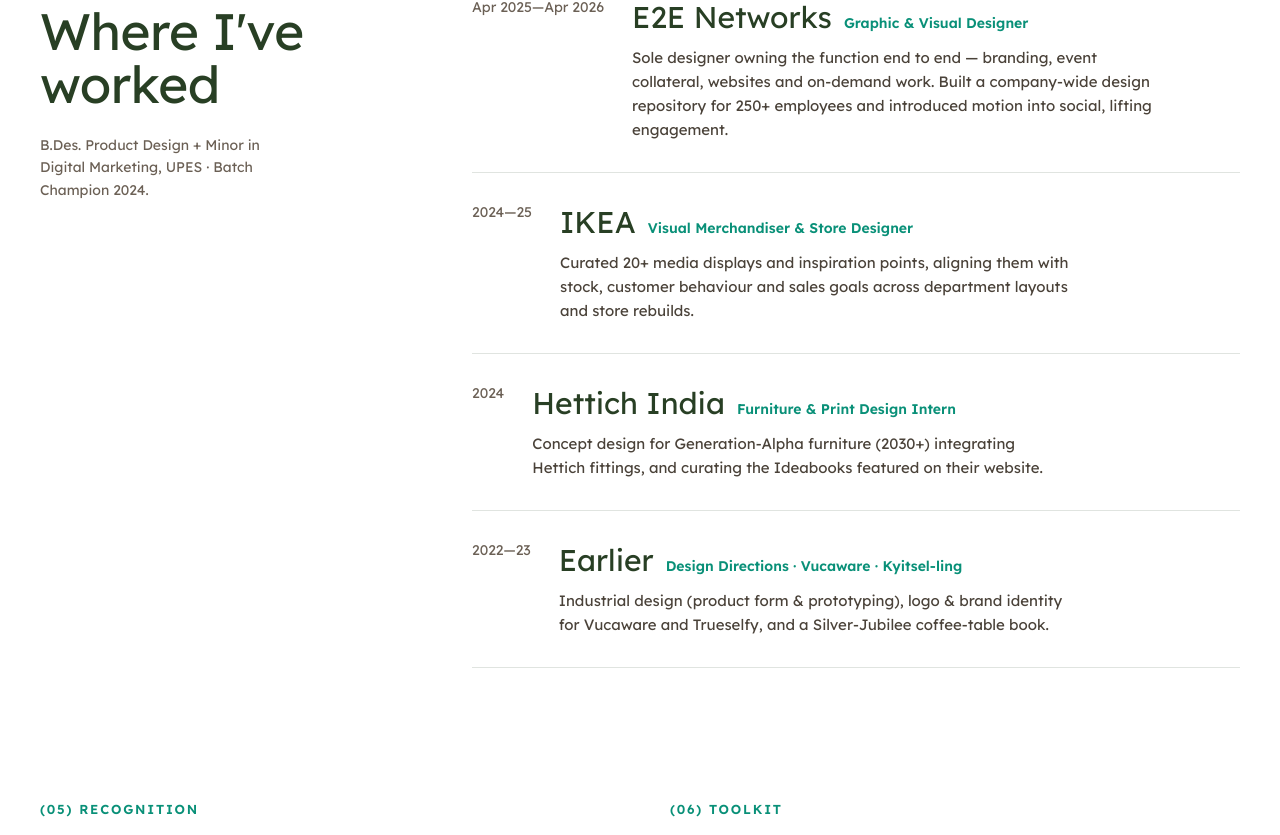
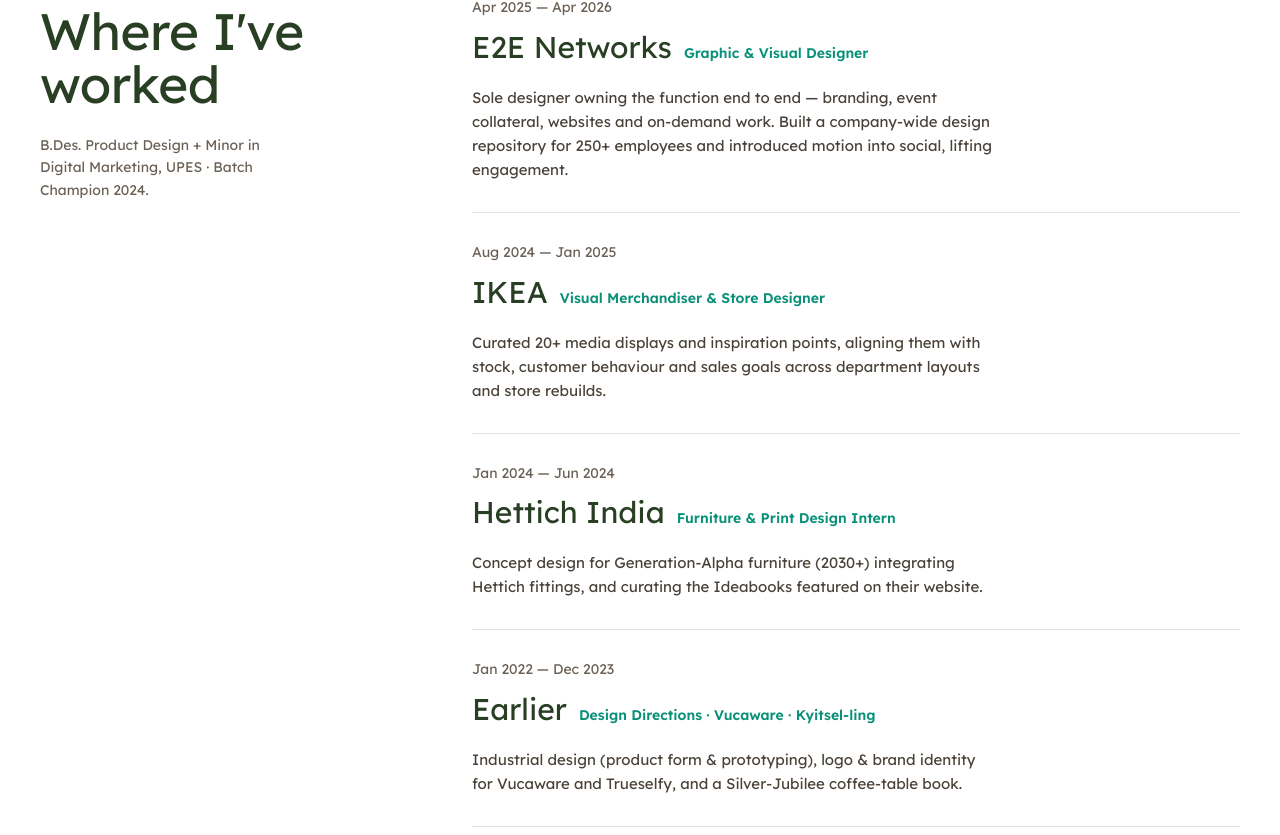
Before and after one commit to adityaoberai/anandita-wagh-website, a SvelteKit app: page / in a window 1280 px wide. Shown: the part 4485-5320 px from the top of the page. Built offline with nearby package versions, Linux system fonts and the light colour scheme.

Commit message:
fix dates in experience

```diff
--- a/src/app.css
+++ b/src/app.css
@@ -723,14 +723,20 @@
    ========================================================================= */
 .exp {
 	display: grid;
-	grid-template-columns: 0.5fr 1fr;
+	grid-template-columns: minmax(250px, 0.5fr) minmax(0, 1fr);
 	gap: 48px;
+	align-items: start;
 	padding-top: 30px;
 	padding-bottom: 130px;
+}
+.exp__head,
+.exp__list {
+	min-width: 0;
 }
 .exp__sticky {
 	position: sticky;
 	top: 120px;
+	max-width: 30ch;
 }
 .exp__title {
 	font-weight: 400;
@@ -748,19 +754,26 @@
 }
 .exp__item {
 	display: grid;
-	grid-template-columns: auto 1fr;
-	gap: 28px;
+	grid-template-columns: 1fr;
+	gap: 12px;
 	padding: 30px 0;
 	border-top: 1px solid var(--border);
 }
 .exp__item:last-child {
 	border-bottom: 1px solid var(--border);
 }
+.exp__detail {
+	display: grid;
+	gap: 10px;
+	min-width: 0;
+}
 .exp__year {
+	display: block;
 	font-size: 14px;
 	color: var(--muted);
 	font-variant-numeric: tabular-nums;
 	white-space: nowrap;
+	line-height: 1.4;
 }
 .exp__role {
 	display: flex;
--- a/src/lib/components/home/ExperienceSection.svelte
+++ b/src/lib/components/home/ExperienceSection.svelte
@@ -18,8 +18,8 @@
 	<div class="exp__list">
 		{#each experience.items as item (`${item.period}-${item.org}`)}
 			<div class="exp__item" data-reveal>
-				<span class="exp__year">{item.period}</span>
 				<div class="exp__detail">
+					<span class="exp__year">{item.period}</span>
 					<div class="exp__role">
 						<h3 class="exp__org">{item.org}</h3>
 						<span class="exp__title-role">{item.role}</span>
--- a/src/lib/content/experience.js
+++ b/src/lib/content/experience.js
@@ -1,8 +1,8 @@
 /* =========================================================================
    Experience timeline.
    `title` lines render stacked (joined with line breaks). Each item's
-   `period` is a free-form label, so you can use "2024", "2024—25", or
-   "Jun 2024 — May 2025" — whatever format you prefer.
+   `period` should use a consistent month/year format such as
+   "Apr 2025 — Apr 2026" for all roles.
    ========================================================================= */
 export const experience = {
 	eyebrow: '(04) Experience',
@@ -10,25 +10,25 @@
 	sub: 'B.Des. Product Design + Minor in Digital Marketing, UPES · Batch Champion 2024.',
 	items: [
 		{
-			period: 'Apr 2025—Apr 2026',
+			period: 'Apr 2025 — Apr 2026',
 			org: 'E2E Networks',
 			role: 'Graphic & Visual Designer',
 			desc: 'Sole designer owning the function end to end — branding, event collateral, websites and on-demand work. Built a company-wide design repository for 250+ employees and introduced motion into social, lifting engagement.'
 		},
 		{
-			period: '2024—25',
+			period: 'Aug 2024 — Jan 2025',
 			org: 'IKEA',
 			role: 'Visual Merchandiser & Store Designer',
 			desc: 'Curated 20+ media displays and inspiration points, aligning them with stock, customer behaviour and sales goals across department layouts and store rebuilds.'
 		},
 		{
-			period: '2024',
+			period: 'Jan 2024 — Jun 2024',
 			org: 'Hettich India',
 			role: 'Furniture & Print Design Intern',
 			desc: 'Concept design for Generation-Alpha furniture (2030+) integrating Hettich fittings, and curating the Ideabooks featured on their website.'
 		},
 		{
-			period: '2022—23',
+			period: 'Jan 2022 — Dec 2023',
 			org: 'Earlier',
 			role: 'Design Directions · Vucaware · Kyitsel-ling',
 			desc: 'Industrial design (product form & prototyping), logo & brand identity for Vucaware and Trueselfy, and a Silver-Jubilee coffee-table book.'
```
